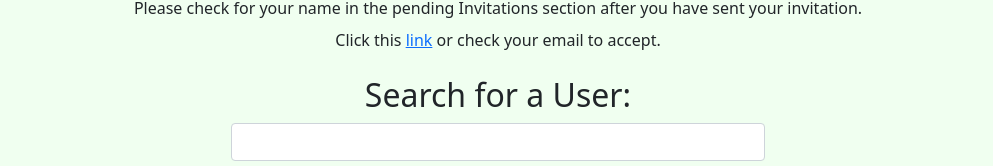
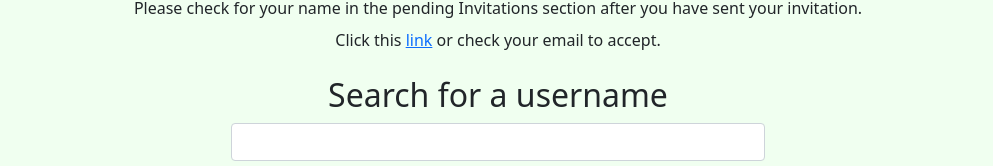
Before and after one commit to programmers-from-the-same-company/company-website, a React (Create React App) app: page / in a window 1280 px wide. Shown: the part 390-556 px from the top of the page, without its empty margins (142-1135 px from the left). Built offline with nearby package versions, Linux system fonts and the light colour scheme; no server answers.

Commit message:
Fixed yarn.lock and made small stylistic changes

```diff
--- a/src/Home/UsernameInput.tsx
+++ b/src/Home/UsernameInput.tsx
@@ -16,8 +16,11 @@ function UsernameInput() {
             method: "POST",
             body: JSON.stringify({ Login: username })
         }).then(
-            (res) => setApiResponse(
-                "Hey " + username + " here is your api response: " + res.status + " " + res.statusText)
+            (res) => {
+                const salutation = !username || username === "" ? "Hey" : "Hey " + username;
+                setApiResponse(
+                    salutation + ", here is your api response: " + res.status + " " + res.statusText)
+            }
         ).catch(
             (error) => console.error(error)
         );
@@ -80,7 +83,7 @@ function UsernameInput() {
             <div className= "m-2">Click this <a href="https://github.com/programmers-from-the-same-company">link</a> or check your email to accept.</div>
 
             <div className="container my-4">
-                <h2>Search for a User:</h2>
+                <h2>Search for a username</h2>
                 <input
                     type="text"
                     value={search}
```
Also changed, not shown: 1 other file (tests, documents, lock files or other folders).
